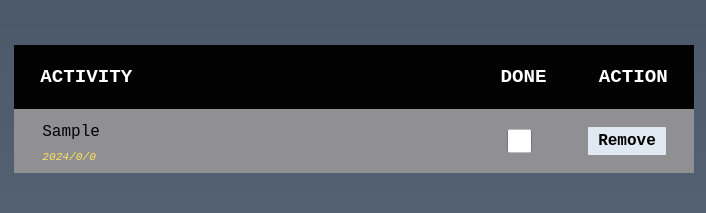
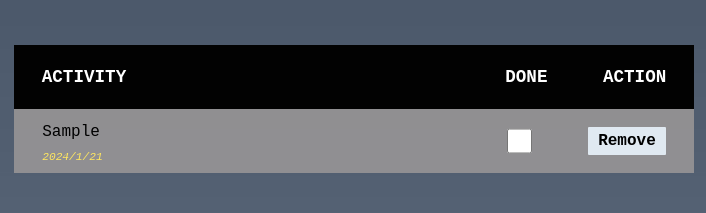
Before and after one commit to aimedivin/Mind-Grenade-Challenges, a plain HTML site: page 1. To-Do List/index.html in a window 1280 px wide. Both pictures are taken after typing "Sample" into the empty fields and a click on the button "ADD TASK". Shown: the part 259-472 px from the top of the page, 286-992 px from the left. Drawn offline with Linux system fonts and the light colour scheme; files whose address does not match are found by name.

Commit message:
code retouch

```diff
--- a/1. To-Do List/css/style.css
+++ b/1. To-Do List/css/style.css
@@ -97,7 +97,7 @@ div ul .change:nth-child(even) {
     color: white;
     text-transform: uppercase;
     font-weight: bold;
-    font-size: 1.2rem;
+    font-size: 1.1rem;
     background-color: rgba(0, 0, 0, 0.979);
 }
 
--- a/1. To-Do List/js/main.js
+++ b/1. To-Do List/js/main.js
@@ -1,4 +1,4 @@
-const date = new Date()
+const date = new Date();
 const button = document.getElementById("additem");
 const ul = document.getElementById("tasklist");
 const input = document.getElementById("text");
@@ -28,7 +28,7 @@ const input = document.getElementById("text");
             <div>
             <span id="class${ul.children.length}">${input.value}
             </span>
-            <span class="date">${date.getFullYear()}/${date.getMonth()}/${date.getDay()}</span>
+            <span class="date">${date.getFullYear()}/${date.getMonth()+1}/${date.getDate()}</span>
             </div>
             <input type="checkbox" id ="check${ul.children.length}" onclick ="check('check${ul.children.length}', 'id${ul.children.length}', 'class${ul.children.length}')">
             <button onclick ="remove('id${ul.children.length}')">Remove</button>
```
